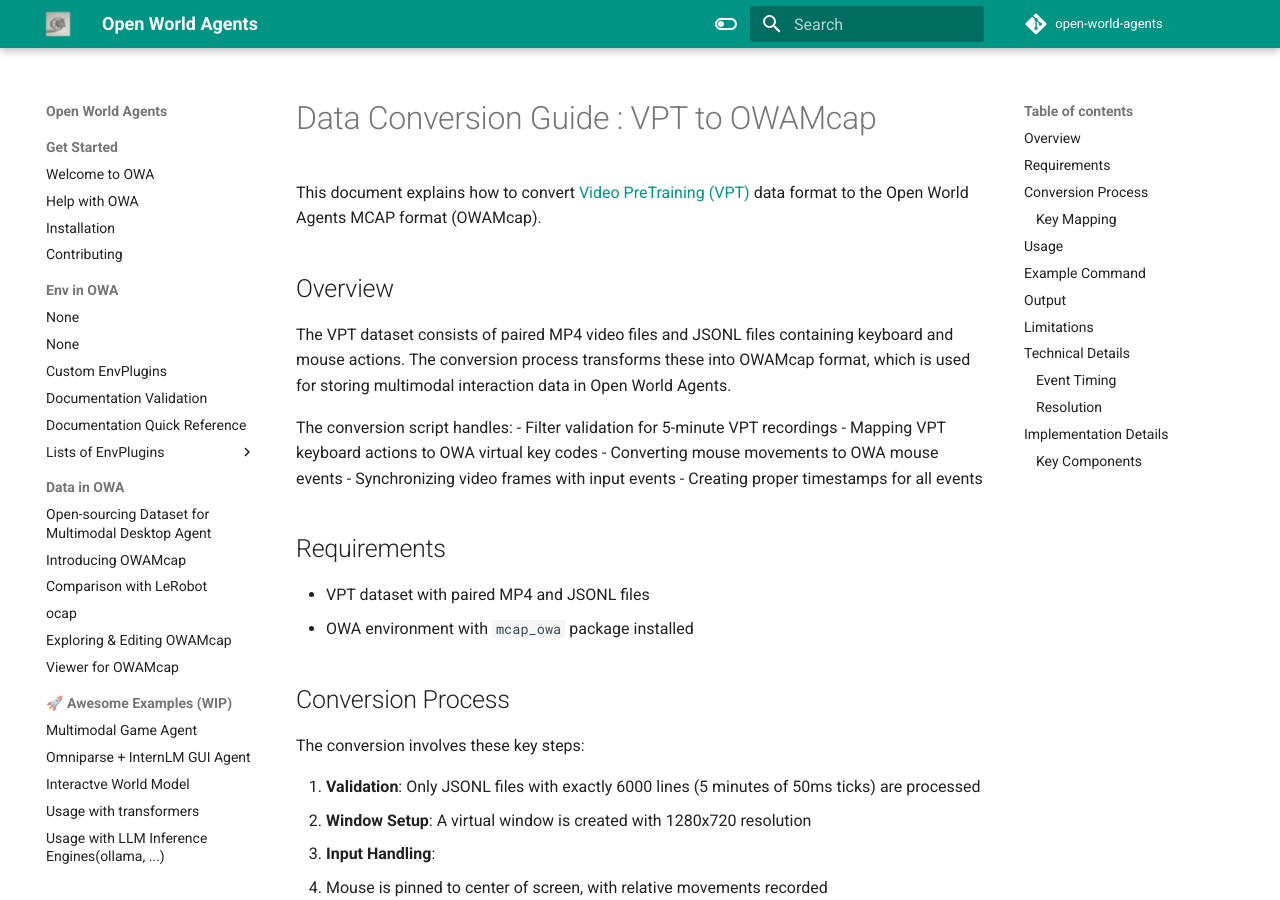
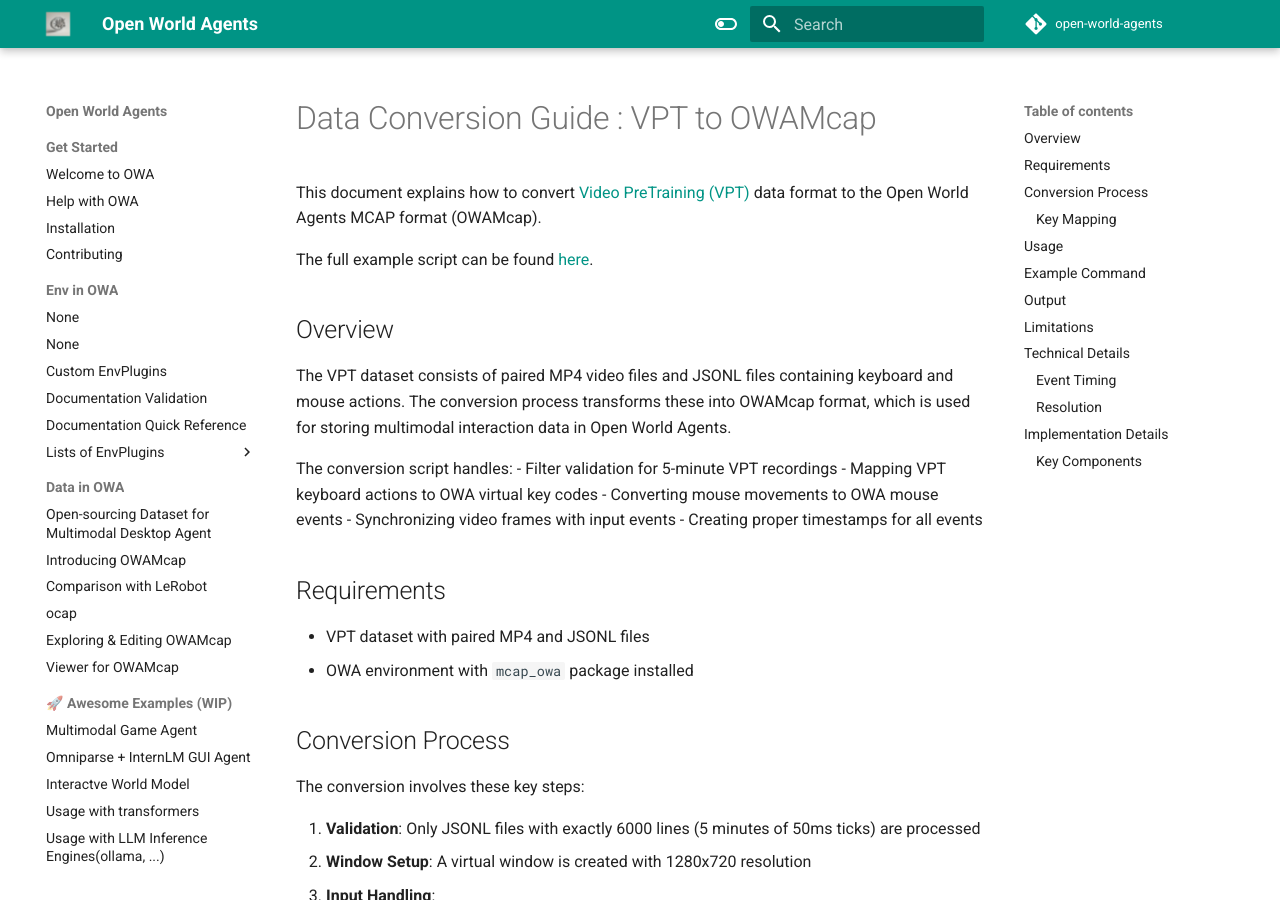
Before and after one commit to open-world-agents/open-world-agents, an MkDocs documentation site: the page built from docs/examples/vpt_to_owamcap.md, in a window 1280 px wide and 900 px high. Built offline with MkDocs 1.6.1 and Material for MkDocs 9.7.7, drawn with Linux system fonts in a browser that asks for light colours; comment, search, counter and statistics services are not loaded.

Commit message:
docs: vpt to owamcap

```diff
--- a/docs/examples/vpt_to_owamcap.md
+++ b/docs/examples/vpt_to_owamcap.md
@@ -1,6 +1,8 @@
 # Data Conversion Guide : VPT to OWAMcap
 
 This document explains how to convert [Video PreTraining (VPT)](https://github.com/openai/Video-Pre-Training) data format to the Open World Agents MCAP format (OWAMcap).
+
+The full example script can be found [here](https://github.com/open-world-agents/open-world-agents/blob/main/projects/owa-data/scripts/00_vpt_to_owamcap.py).
 
 ## Overview
 
```
Also changed, not shown: other parts of docs/examples/vpt_to_owamcap.md (+1 -0 lines).
